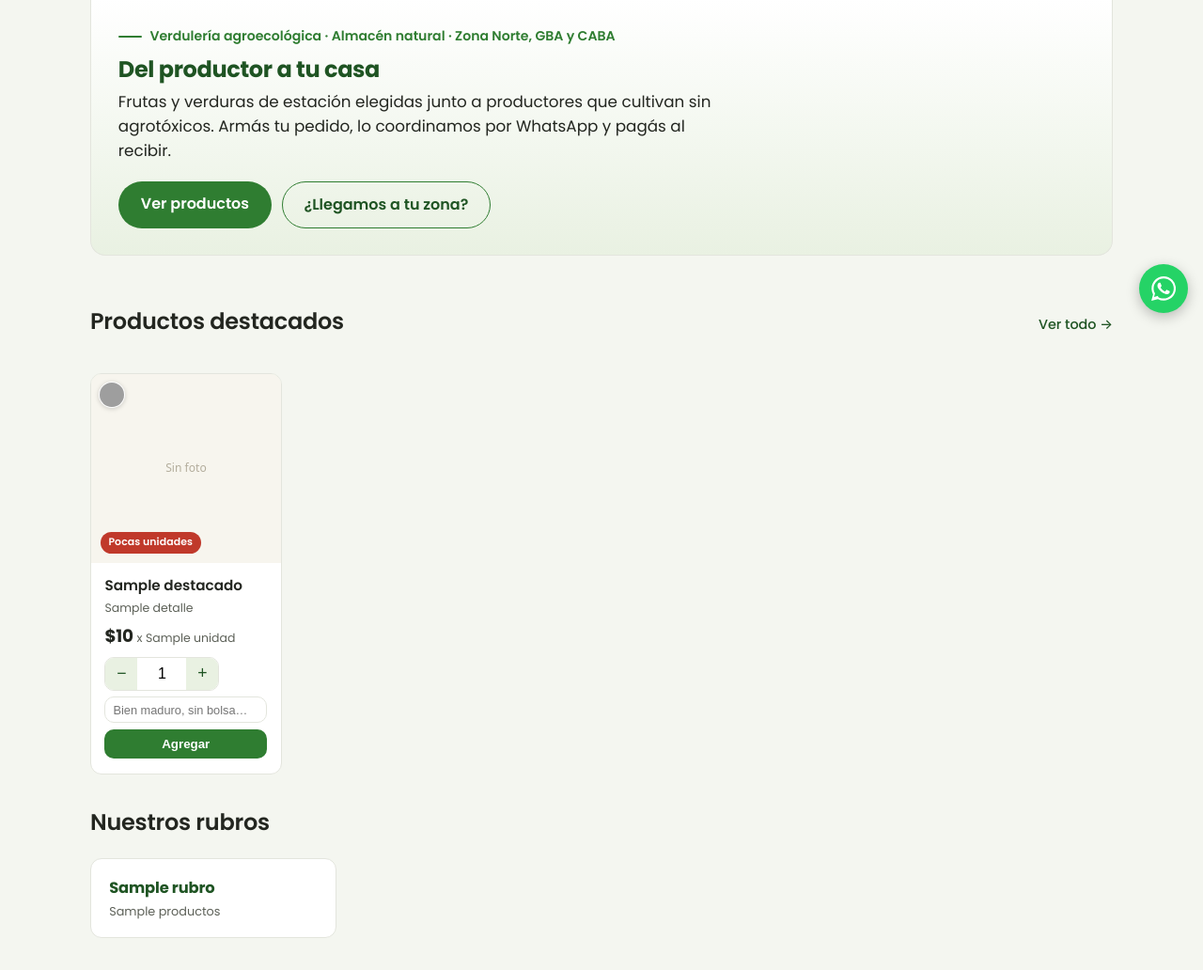
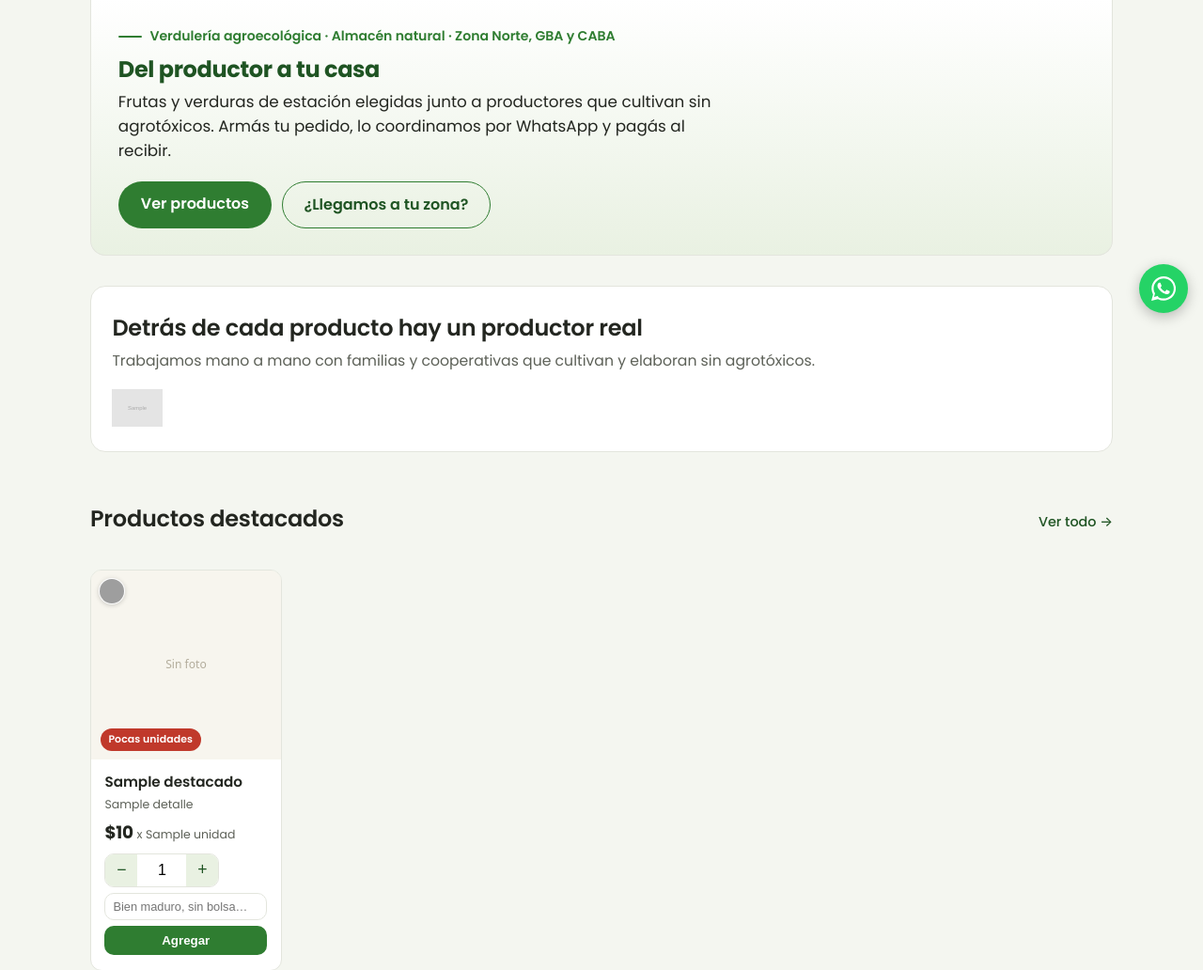
Before and after one commit to adrilazo2008-create/tienda-masorganicos, a FastAPI app: template app/templates/home.html in a window 1280 px wide. Shown: the part 451-1483 px from the top of the page at 94% size. Run offline with FastAPI, Linux system fonts and the light colour scheme; the template is opened without the code that fills it: most values are stand-ins (such as "Sample title", 1, 10 or a date in 2020); grey boxes marked "Sample" are stand-in pictures; grey boxes are pictures that could not be loaded.

Commit message:
home: sección "Detrás de cada producto hay un productor real"
Prueba social / señal de confianza (hallazgo del informe ConvertMate).
19 productores y comercializadoras con los que trabaja Más Orgánicos,
editable en app/data/productores.json ({nombre, logo}). Por ahora se
muestran como chips; si se completa el campo `logo` (archivo en
{IMG_BASE}/productores/) pasa a mostrar el logo en escala de grises.

Co-Authored-By: Claude Sonnet 5 <noreply@anthropic.com>

```diff
--- a/app/main.py
+++ b/app/main.py
@@ -99,6 +99,7 @@ def home(request: Request):
     return render(request, "home.html",
                   destacados=catalogo.destacados(12),
                   carrousel=contenido.carrousel(),
+                  productores=contenido.productores(),
                   avisos=contenido.avisos())
 
 
--- a/app/static/css/estilo.css
+++ b/app/static/css/estilo.css
@@ -116,6 +116,17 @@ input:focus-visible,select:focus-visible,textarea:focus-visible{outline-offset:0
 .bloque{margin:2rem 0}
 .bloque-cab{display:flex;justify-content:space-between;align-items:baseline;margin-bottom:1rem;gap:1rem}
 .bloque-cab a{font-size:.9rem;font-weight:500;white-space:nowrap}
+
+/* productores / trabajamos con */
+.productores{background:#fff;border:1px solid var(--linea);border-radius:16px;padding:1.6rem 1.4rem}
+.productores h2{margin:0 0 .3rem}
+.prod-sub{color:var(--gris);margin:0 0 1.1rem;font-size:.98rem}
+.prod-logos{list-style:none;margin:0;padding:0;display:flex;flex-wrap:wrap;gap:.6rem .7rem;align-items:center}
+.prod-logos li{display:flex;align-items:center}
+.prod-logos img{height:40px;width:auto;object-fit:contain;filter:grayscale(1);opacity:.7;transition:filter .15s,opacity .15s}
+.prod-logos img:hover{filter:none;opacity:1}
+.prod-logos span{display:inline-block;padding:.4rem .8rem;border:1px solid var(--linea);border-radius:999px;
+  font-size:.85rem;font-weight:500;color:var(--verde-osc);background:var(--verde-claro)}
 
 /* grid de productos */
 .grid{display:grid;grid-template-columns:repeat(auto-fill,minmax(200px,1fr));gap:1.1rem}
--- a/app/templates/home.html
+++ b/app/templates/home.html
@@ -39,6 +39,21 @@
 </section>
 
 
+{% if productores %}
+<section class="bloque productores" aria-label="Productores con los que trabajamos">
+  <h2>Detrás de cada producto hay un productor real</h2>
+  <p class="prod-sub">Trabajamos mano a mano con familias y cooperativas que cultivan y elaboran sin agrotóxicos.</p>
+  <ul class="prod-logos">
+    {% for pr in productores %}
+    <li>
+      {% if pr.logo %}<img src="{{ IMG_BASE }}/productores/{{ pr.logo }}" alt="{{ pr.nombre }}" loading="lazy" decoding="async" height="44">
+      {% else %}<span>{{ pr.nombre }}</span>{% endif %}
+    </li>
+    {% endfor %}
+  </ul>
+</section>
+{% endif %}
+
 <section class="bloque">
   <div class="bloque-cab"><h2>Productos destacados</h2><a href="/catalogo">Ver todo →</a></div>
   <div class="grid">
```
Also changed, not shown: app/contenido.py (+15 -0 lines), app/data/productores.json (added, +21 -0 lines).
